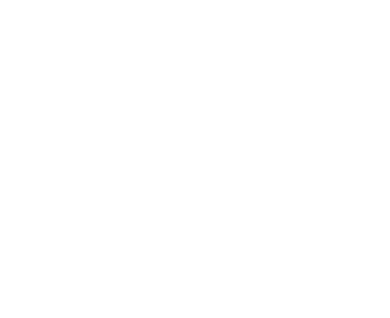
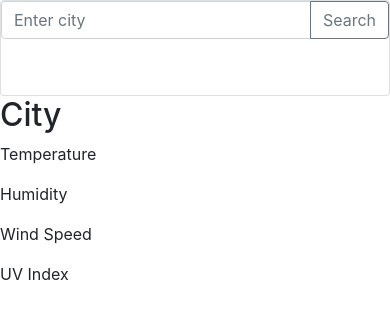
Before and after one commit to danachen99/weather-dashboard, a plain HTML site: page index.html in a window 390 px wide. Drawn offline with nearby package versions, Linux system fonts and the light colour scheme.

Commit message:
added all divs for search, results, and forecast

```diff
--- a/index.html
+++ b/index.html
@@ -11,8 +11,39 @@
 </head>
 
 <body>
+    <div class="row">
+        <div class="col-md-3">
+            <div class="card text-center">
+                <!-- search area -->
+                <div class="input-group mb-3">
+                    <input type="text" class="form-control" placeholder="Enter city" aria-label="Recipient's username" aria-describedby="button-addon2">
+                    <div class="input-group-append">
+                        <button class="btn btn-outline-secondary" type="button" id="search">Search</button>
+                    </div>
+                </div>
+                <div class="card-body" id="results">
+                    <!-- have search results show up here -->
+                </div>
+            </div>
+        </div>
+        <div class="col-md-9">
+            <!-- area for the selected city's info -->
+            <div class="row" id="info">
+                <div class="col-lg-12">
+                    <h2 id="city">City</h2>
+                    <p id="temp">Temperature</p>
+                    <p id="humidity">Humidity</p>
+                    <p id="windspeed">Wind Speed</p>
+                    <p id="uvindex">UV Index</p>
+                </div>
+            </div>
+            <!-- area for 5 day forecast -->
+            <div class="row" id="forecast">
+                <div class="col-lg-12"></div>
 
-
+            </div>
+        </div>
+    </div>
 
     <script src="https://code.jquery.com/jquery-3.4.1.min.js"></script>
     <script src="https://cdnjs.cloudflare.com/ajax/libs/moment.js/2.24.0/moment.min.js"></script>
```
